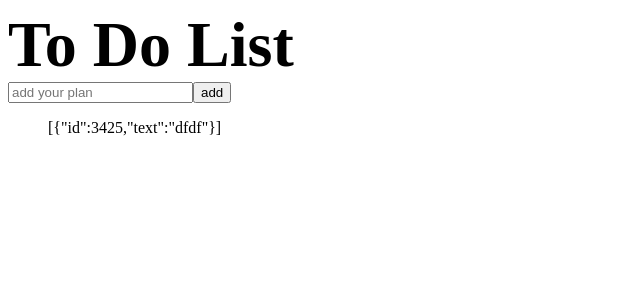
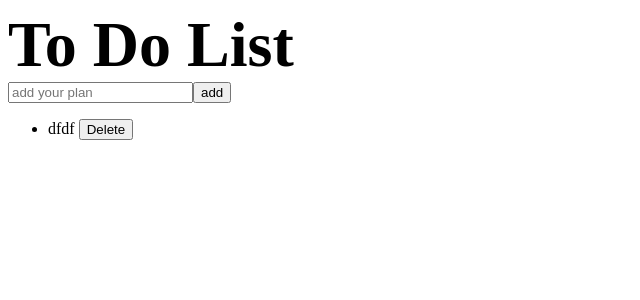
Before and after one commit to yyb02006/redux, a React (Create React App) app: page / in a window 1280 px wide. Shown: the top 300 px of the page, without its empty margins (0-640 px from the left). Built offline with nearby package versions, Linux system fonts and the light colour scheme.

Commit message:
dispatch delete 기능 구현

```diff
--- /dev/null
+++ b/src/components/ToDo.js
@@ -0,0 +1,27 @@
+import React from 'react';
+import { connect } from 'react-redux';
+import { actionCreators } from '../store';
+
+const ToDo = ({ text, deleteToDo }) => {
+  const onDeleteClick = () => {
+    deleteToDo();
+  };
+  return (
+    <li>
+      {text}{' '}
+      <button type="button" onClick={onDeleteClick}>
+        Delete
+      </button>
+    </li>
+  );
+};
+
+const mapDispatchToProps = (dispatch, ownProps) => {
+  return {
+    deleteToDo: () => {
+      dispatch(actionCreators.deleteToDo(ownProps.id));
+    },
+  };
+};
+
+export default connect(() => ({}), mapDispatchToProps)(ToDo);
--- a/src/routes/Home.js
+++ b/src/routes/Home.js
@@ -1,6 +1,7 @@
 import React, { useState } from 'react';
 import { actionCreators } from '../store';
 import { connect } from 'react-redux';
+import ToDo from '../components/ToDo';
 
 const Home = ({ toDos, addToDo }) => {
   const [text, setText] = useState('');
@@ -20,7 +21,9 @@ const Home = ({ toDos, addToDo }) => {
         add
       </button>
       <ul>
-        {JSON.stringify(toDos)}
+        {toDos.map((todo) => (
+          <ToDo key={todo.id} text={todo.text} id={todo.id} />
+        ))}
         {/* {toDos.map((todo) => {
           const { id, text } = todo;
           return (
--- a/src/store.js
+++ b/src/store.js
@@ -7,7 +7,7 @@ const addToDo = (text) => {
 
 const deleteToDo = (id) => {
   if (typeof id !== 'number') return;
-  return { type: 'add', id };
+  return { type: 'delete', id };
 };
 
 const reducer = (state = [{ id: 3425, text: 'dfdf' }], action) => {
```
